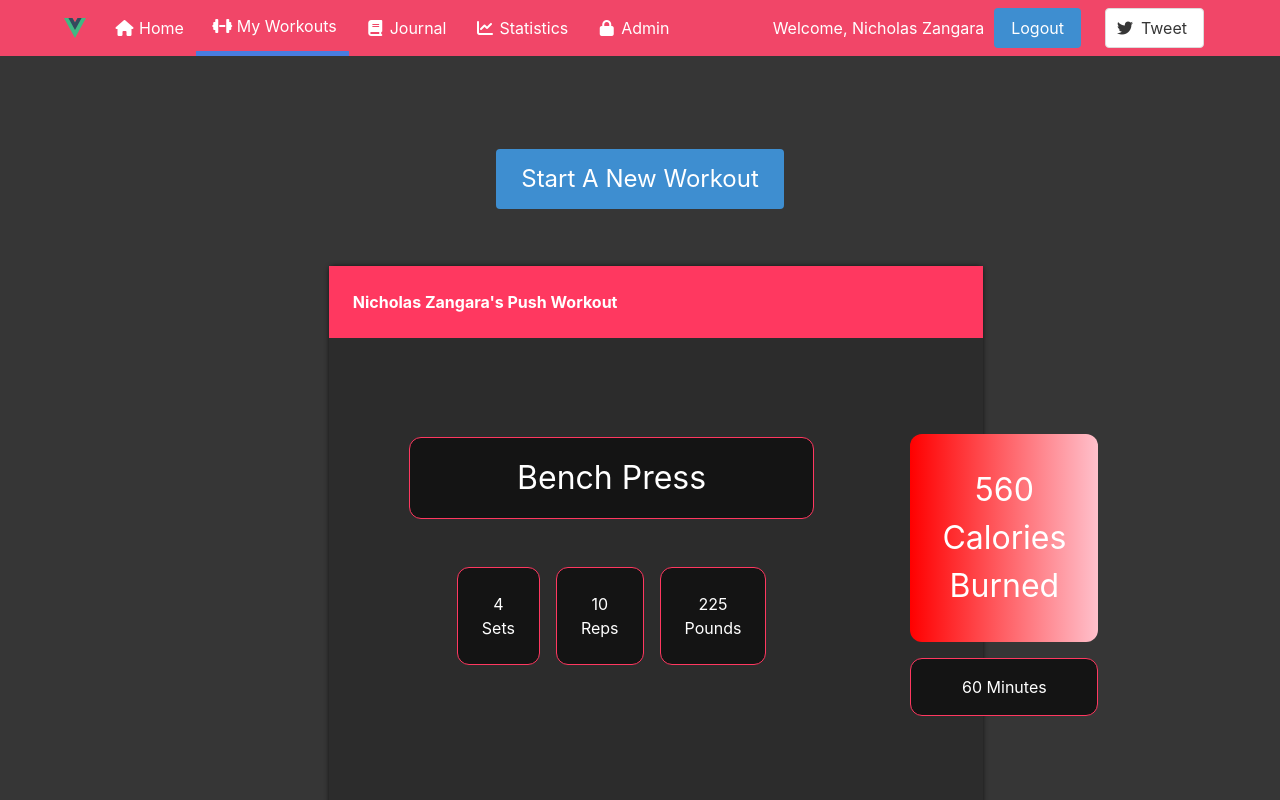
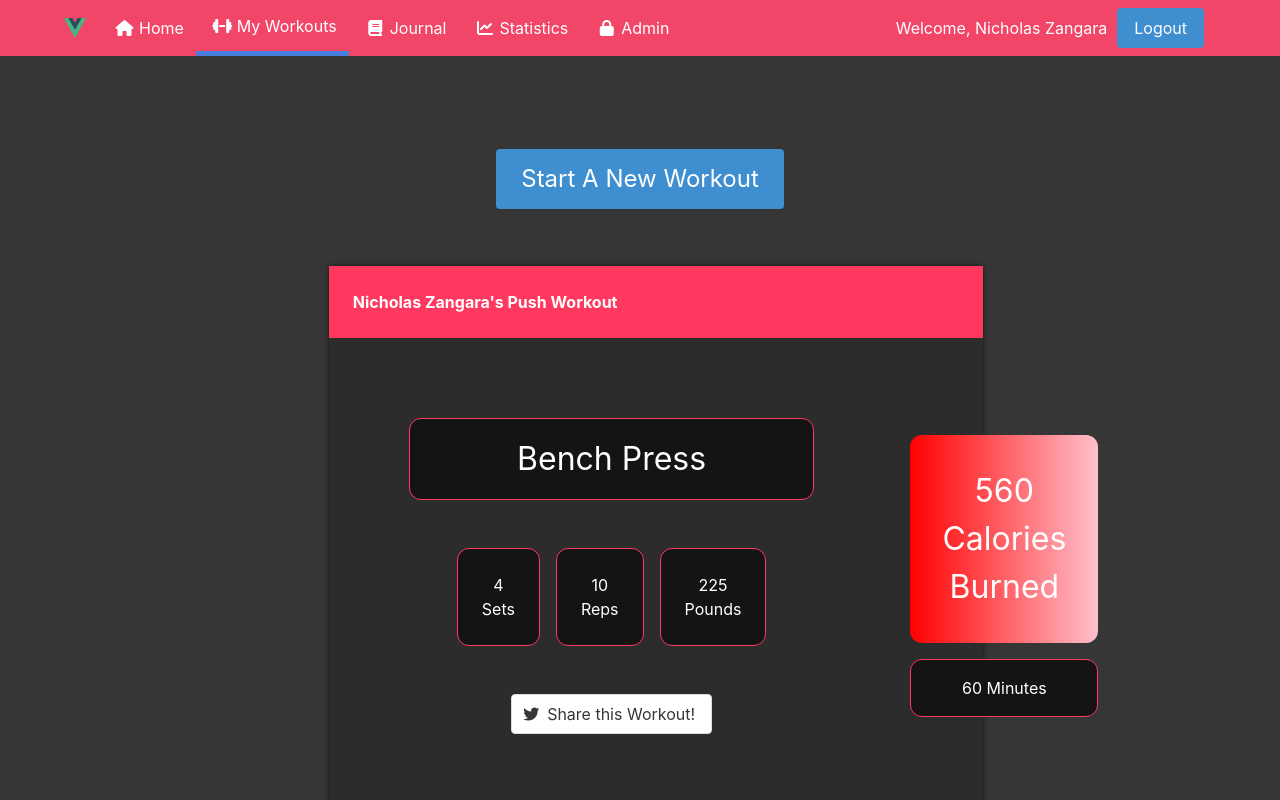
Before and after one commit to zangaran1/Web-Server-Projects, a Vue app in the folder client/: page /workouts in a window 1280 px wide. Both pictures are taken after a click on the link "Login". Shown: the top 800 px of the page. Built offline with nearby package versions, Linux system fonts and the light colour scheme.

Commit message:
showing modal

```diff
--- a/client/src/components/NavBar.vue
+++ b/client/src/components/NavBar.vue
@@ -65,23 +65,7 @@ import LoginBadge from './LoginBadge.vue';
           </div>
 
           <div class="navbar-end">
-
             <LoginBadge />
-
-            <div class="navbar-item">
-              <div class="field">
-                <p class="control">
-                  <a class="bd-tw-button button" data-social-network="Twitter" data-social-action="tweet" data-social-target="https://bulma.io" target="_blank" href="https://twitter.com/intent/tweet?text=Bulma: a modern CSS framework based on Flexbox&amp;hashtags=bulmaio&amp;url=https://bulma.io&amp;via=jgthms">
-                    <span class="icon">
-                      <i class="fab fa-twitter"></i>
-                    </span>
-                    <span>
-                      Tweet
-                    </span>
-                  </a>
-                </p>
-              </div>
-            </div>
           </div>
         </div>
       </nav>
--- a/client/src/views/navbarFolder/WorkoutsView.vue
+++ b/client/src/views/navbarFolder/WorkoutsView.vue
@@ -5,14 +5,21 @@ import { useSession } from '@/model/session';
 
 const myworkouts = ref( getWorkouts());
 const session = useSession();
-
+const isModalActive = ref(false);
 </script>
 
 <template>
   <div class="section" v-if="session.user">
     <div class="container">
       <div class="start-a-workout-section">
-        <button class="button is-info is-large">Start A New Workout</button>
+        <button class="button is-info is-large" @click="isModalActive = true">Start A New Workout</button>
+      </div>
+      <div class="modal">
+        <div class="modal-background"></div>
+        <div class="modal-content">
+          <h1>This is your workout</h1>
+        </div>
+        <button class="modal-close is-large" aria-label="close"></button>
       </div>
       <div class="workout-list">
         <div class="workout" v-for="workout in myworkouts" :key="workout.workoutId">
@@ -27,7 +34,16 @@ const session = useSession();
                   <div class="workout-reps">{{ workout.reps }} Reps</div>
                   <div class="workout-weight">{{ workout.weight }} Pounds</div>
                 </div>
-
+                <div class="workout-share">
+                  <a class="bd-tw-button button" data-social-network="Twitter" data-social-action="tweet" data-social-target="https://bulma.io" target="_blank" href="https://twitter.com/intent/tweet?text=Bulma: a modern CSS framework based on Flexbox&amp;hashtags=bulmaio&amp;url=https://bulma.io&amp;via=jgthms">
+                    <span class="icon">
+                      <i class="fab fa-twitter"></i>
+                    </span>
+                    <span>
+                      Share this Workout!
+                    </span>
+                  </a>
+                </div>
             </div>
             <div class="workout-data-right">
               <div class="workout-metrics">
@@ -135,4 +151,9 @@ box-shadow: 0 0 5px 0 rgba(0, 0, 0, 0.628);
   border-radius: 12px;
   border: 1px hsl(348, 100%, 61%) solid;
 }
+.workout-share{
+  align-items: center;
+  justify-content: center;
+  text-align: center;
+}
 </style>
```
